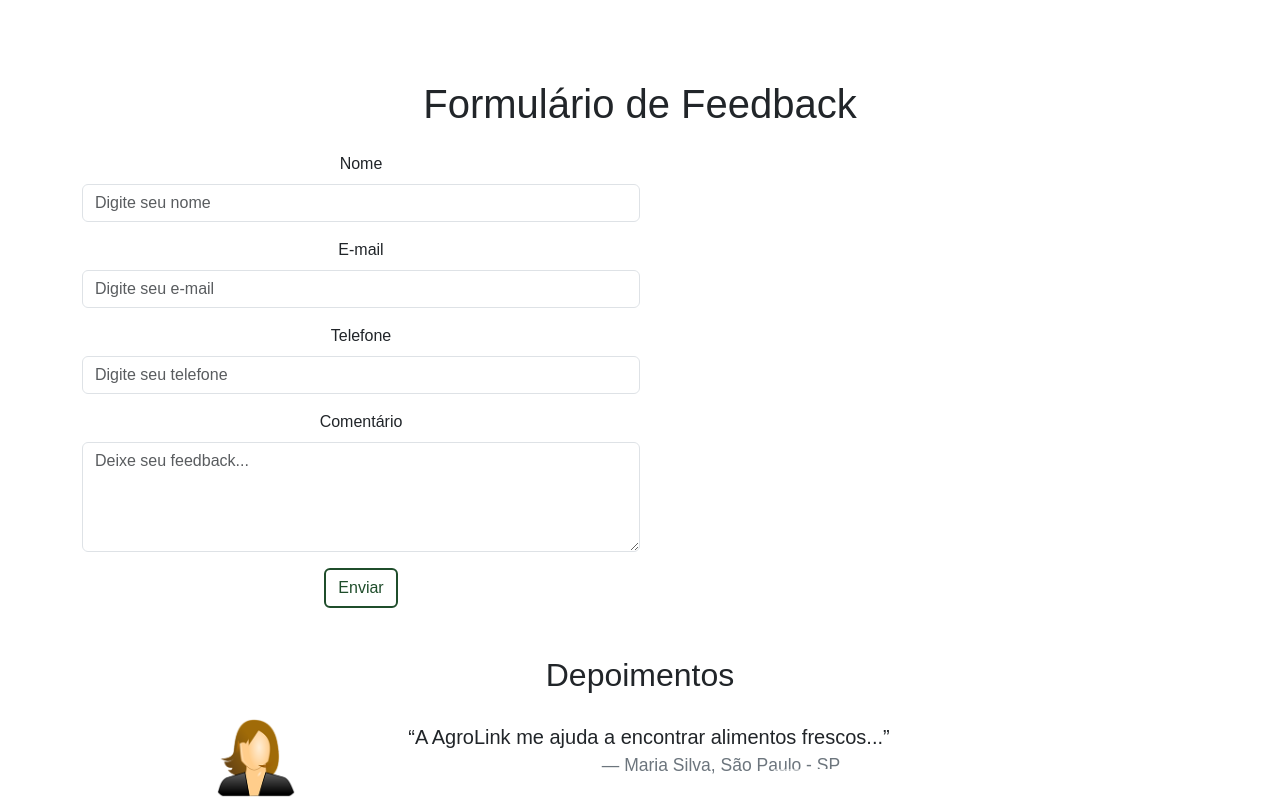
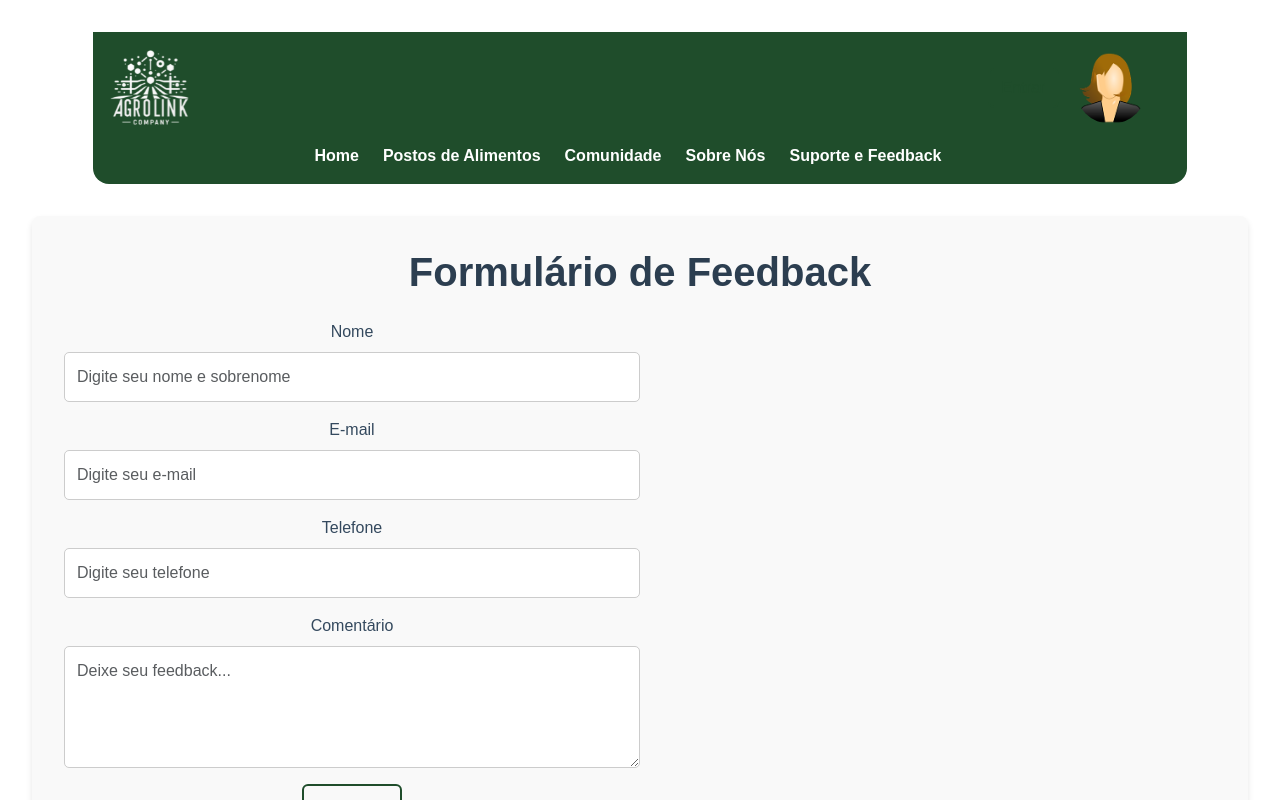
Before and after one commit to MiguelosAguialos/AgroLink, a React (Vite) app: page /feedback in a window 1280 px wide. Built offline with nearby package versions, Linux system fonts and the light colour scheme.

Commit message:
Suporte e Feedback

```diff
--- /dev/null
+++ b/src/pages/suporte_e_feedback/feedback.css
@@ -0,0 +1,56 @@
+
+.container-suporte {
+    background-color: #f9f9f9;
+    border-radius: 8px;
+    padding: 2rem;
+    max-width: 1400px;
+    margin: 2rem auto;
+    box-shadow: 0 4px 6px rgba(0, 0, 0, 0.1);
+  }
+
+  /* Título principal */
+  .container-suporte h1 {
+    color: #2c3e50;
+    margin-bottom: 1.5rem;
+    font-weight: 600;
+    text-align: center;
+  }
+
+  /* Rótulos dos campos */
+  .form-label {
+    color: #34495e;
+    font-weight: 500;
+  }
+
+  /* Campos de texto e textarea */
+  .form-control {
+    border-radius: 5px;
+    border: 1px solid #ccc;
+    padding: 0.75rem;
+  }
+
+  /* Alterando cor de borda em estado de erro */
+  .form-control.is-invalid {
+    border-color: #e74c3c;
+  }
+
+  /* Mensagens de erro */
+  .text-danger {
+    font-size: 0.875rem;
+    margin-top: 0.25rem;
+  }
+
+  /* Botão de envio */
+  .btn.btn-success {
+    background-color: #27ae60;
+    border-color: #27ae60;
+    font-weight: 600;
+    padding: 0.75rem 1.5rem;
+    cursor: pointer;
+  }
+
+  /* Efeito hover no botão */
+  .btn.btn-success:hover {
+    background-color: #2ecc71;
+    border-color: #2ecc71;
+  }
--- a/src/pages/suporte_e_feedback/feedback.jsx
+++ b/src/pages/suporte_e_feedback/feedback.jsx
@@ -1,9 +1,25 @@
-import React from "react";
+import React, { useState } from "react";
 import { Carousel, Row, Col } from "react-bootstrap";
+import "./feedback.css";
+
+import HeaderAgroLink from "../../HeaderAgroLink";
+
 import userIcon from "../../assets/user.png";
 import userIcon2 from "../../assets/user02.png";
 
 function Feedback() {
+  // Estados para cada campo
+  const [name, setName] = useState("");
+  const [email, setEmail] = useState("");
+  const [phone, setPhone] = useState("");
+  const [comment, setComment] = useState("");
+
+  // Estados para mensagens de erro
+  const [errorName, setErrorName] = useState("");
+  const [errorEmail, setErrorEmail] = useState("");
+  const [errorPhone, setErrorPhone] = useState("");
+  const [errorComment, setErrorComment] = useState("");
+
   // Depoimentos de exemplo
   const depoimentos = [
     {
@@ -20,32 +36,153 @@ function Feedback() {
     },
   ];
 
+  // Função de validação
+  const validateFields = () => {
+    let isValid = true;
+
+    // Validação do nome (mínimo 2 palavras)
+    if (!name.trim()) {
+      setErrorName("O nome não pode ser vazio.");
+      isValid = false;
+    } else {
+      const words = name.trim().split(/\s+/);
+      if (words.length < 2) {
+        setErrorName("Informe pelo menos nome e sobrenome.");
+        isValid = false;
+      } else {
+        setErrorName("");
+      }
+    }
+
+    // Validação do e-mail (regex simples)
+    if (!email.trim()) {
+      setErrorEmail("O e-mail não pode ser vazio.");
+      isValid = false;
+    } else {
+      const emailRegex = /^[^\s@]+@[^\s@]+\.[^\s@]+$/;
+      if (!emailRegex.test(email)) {
+        setErrorEmail("Informe um e-mail válido.");
+        isValid = false;
+      } else {
+        setErrorEmail("");
+      }
+    }
+
+    // Validação do telefone (ao menos 8 dígitos numéricos)
+    if (!phone.trim()) {
+      setErrorPhone("O telefone não pode ser vazio.");
+      isValid = false;
+    } else {
+      const numbersOnly = phone.replace(/\D/g, "");
+      if (numbersOnly.length < 8) {
+        setErrorPhone("Informe um número de telefone válido.");
+        isValid = false;
+      } else {
+        setErrorPhone("");
+      }
+    }
+
+    // Validação do comentário (entre 30 e 500 caracteres)
+    if (!comment.trim()) {
+      setErrorComment("O comentário não pode ser vazio.");
+      isValid = false;
+    } else {
+      const length = comment.trim().length;
+      if (length < 30) {
+        setErrorComment("O comentário deve ter no mínimo 30 caracteres.");
+        isValid = false;
+      } else if (length > 500) {
+        setErrorComment("O comentário não pode ultrapassar 500 caracteres.");
+        isValid = false;
+      } else {
+        setErrorComment("");
+      }
+    }
+
+    return isValid;
+  };
+
+  // Função para enviar o formulário
+  const handleSubmit = (e) => {
+    e.preventDefault();
+    const isFormValid = validateFields();
+    if (isFormValid) {
+      alert("Feedback enviado com sucesso!");
+      // Limpar campos após envio
+      setName("");
+      setEmail("");
+      setPhone("");
+      setComment("");
+    }
+  };
+
   return (
-    <div className="container mt-5">
+    <>
+      {/* Header */}
+      <HeaderAgroLink />
+
+      <div className="container-suporte">
         <h1>Formulário de Feedback</h1>
-      <form className="mt-4">
+        <form onSubmit={handleSubmit}>
+          {/* Nome */}
           <div className="mb-3">
             <label className="form-label">Nome</label>
-          <input type="text" className="form-control" placeholder="Digite seu nome" />
+            <input
+              type="text"
+              className={`form-control ${errorName ? "is-invalid" : ""}`}
+              placeholder="Digite seu nome e sobrenome"
+              value={name}
+              onChange={(e) => setName(e.target.value)}
+            />
+            {errorName && <small className="text-danger">{errorName}</small>}
           </div>
 
+          {/* E-mail */}
           <div className="mb-3">
             <label className="form-label">E-mail</label>
-          <input type="email" className="form-control" placeholder="Digite seu e-mail" />
+            <input
+              type="email"
+              className={`form-control ${errorEmail ? "is-invalid" : ""}`}
+              placeholder="Digite seu e-mail"
+              value={email}
+              onChange={(e) => setEmail(e.target.value)}
+            />
+            {errorEmail && <small className="text-danger">{errorEmail}</small>}
           </div>
 
+          {/* Telefone */}
           <div className="mb-3">
             <label className="form-label">Telefone</label>
-          <input type="text" className="form-control" placeholder="Digite seu telefone" />
+            <input
+              type="text"
+              className={`form-control ${errorPhone ? "is-invalid" : ""}`}
+              placeholder="Digite seu telefone"
+              value={phone}
+              onChange={(e) => setPhone(e.target.value)}
+            />
+            {errorPhone && <small className="text-danger">{errorPhone}</small>}
           </div>
 
+          {/* Comentário */}
           <div className="mb-3">
             <label className="form-label">Comentário</label>
-          <textarea className="form-control" rows="4" placeholder="Deixe seu feedback..."></textarea>
+            <textarea
+              className={`form-control ${errorComment ? "is-invalid" : ""}`}
+              rows="4"
+              placeholder="Deixe seu feedback..."
+              value={comment}
+              onChange={(e) => setComment(e.target.value)}
+            />
+            {errorComment && (
+              <small className="text-danger">{errorComment}</small>
+            )}
           </div>
 
-        <button type="submit" className="btn btn-success">Enviar</button>
+          <button type="submit" className="btn btn-success">
+            Enviar
+          </button>
         </form>
+      </div>
 
       {/* Carrossel de depoimentos */}
       <div className="my-5">
@@ -73,7 +210,7 @@ function Feedback() {
           ))}
         </Carousel>
       </div>
-    </div>
+    </>
   );
 }
 
--- /dev/null
+++ b/src/pages/suporte_e_feedback/suporte.css
@@ -0,0 +1,58 @@
+/* Suporte.css */
+
+/* Container maior */
+.container-suporte {
+    background-color: #f9f9f9;   /* cor de fundo suave */
+    border-radius: 8px;         /* cantos arredondados */
+    padding: 2rem;              /* espaçamento interno */
+    max-width: 700px;           /* largura máxima */
+    margin: 2rem auto;          /* centralizar horizontalmente */
+    box-shadow: 0 4px 6px rgba(0, 0, 0, 0.1); /* leve sombra */
+  }
+
+  /* Título principal */
+  .container-suporte h1 {
+    color: #2c3e50;             /* cor do texto do título */
+    margin-bottom: 1.5rem;
+    font-weight: 600;
+    text-align: center;
+  }
+
+  /* Rótulos dos campos */
+  .form-label {
+    color: #34495e;             /* cor dos labels */
+    font-weight: 500;
+  }
+
+  /* Campos de texto e textarea */
+  .form-control {
+    border-radius: 5px;         /* suaviza bordas */
+    border: 1px solid #ccc;
+    padding: 0.75rem;
+  }
+
+  /* Alterando cor de borda em estado de erro (usando sua lógica is-invalid) */
+  .form-control.is-invalid {
+    border-color: #e74c3c;      /* cor de erro */
+  }
+
+  /* Mensagens de erro */
+  .text-danger {
+    font-size: 0.875rem;        /* deixa o texto menor */
+    margin-top: 0.25rem;
+  }
+
+  /* Botão de envio */
+  .btn.btn-success {
+    background-color: #27ae60;
+    border-color: #27ae60;
+    font-weight: 600;
+    padding: 0.75rem 1.5rem;
+    cursor: pointer;
+  }
+
+  /* Efeito hover no botão */
+  .btn.btn-success:hover {
+    background-color: #2ecc71;
+    border-color: #2ecc71;
+  }
--- a/src/pages/suporte_e_feedback/suporte.jsx
+++ b/src/pages/suporte_e_feedback/suporte.jsx
@@ -1,8 +1,8 @@
 import React, { useState } from "react";
+import "./suporte.css";
+import HeaderAgroLink from "../../HeaderAgroLink";
 
 function Suporte() {
-
-
   // Estados para cada campo
   const [name, setName] = useState("");
   const [email, setEmail] = useState("");
@@ -40,7 +40,7 @@ function Suporte() {
       isValid = false;
     } else {
       // Expressão regular simples para checar formato de email
-      const emailRegex = /^[^\\s@]+@[^\\s@]+\\.[^\\s@]+$/;
+      const emailRegex = /^[^\s@]+@[^\s@]+\.[^\s@]+$/;
       if (!emailRegex.test(email)) {
         setErrorEmail("Informe um e-mail válido.");
         isValid = false;
@@ -56,7 +56,7 @@ function Suporte() {
     } else {
       // Aqui você pode usar um regex ou lógica mais específica
       // Exemplo simples: checar se tem ao menos 8 dígitos
-      const numbersOnly = phone.replace(/\\D/g, ""); // remove tudo que não é dígito
+      const numbersOnly = phone.replace(/\D/g, "");
       if (numbersOnly.length < 8) {
         setErrorPhone("Informe um número de telefone válido.");
         isValid = false;
@@ -103,9 +103,8 @@ function Suporte() {
   };
 
   return (
-
-
-
+    <>
+      <HeaderAgroLink />
       <div className="container mt-5">
         <h1>Formulário de Solicitação de Suporte</h1>
         <form className="mt-4" onSubmit={handleSubmit}>
@@ -158,7 +157,9 @@ function Suporte() {
               value={message}
               onChange={(e) => setMessage(e.target.value)}
             ></textarea>
-          {errorMessage && <small className="text-danger">{errorMessage}</small>}
+            {errorMessage && (
+              <small className="text-danger">{errorMessage}</small>
+            )}
           </div>
 
           <button type="submit" className="btn btn-success">
@@ -166,6 +167,7 @@ function Suporte() {
           </button>
         </form>
       </div>
+    </>
   );
 }
 
--- a/src/pages/suporte_e_feedback/suporte_e_feedback.jsx
+++ b/src/pages/suporte_e_feedback/suporte_e_feedback.jsx
@@ -1,5 +1,5 @@
 import React from "react";
-import HeaderAgroLink from "../../HeaderAgroLink"; // Ajuste o caminho conforme a estrutura do seu projeto
+import HeaderAgroLink from "../../HeaderAgroLink";
 import "./suporte_e_feedback.css";
 
 function SuporteEFeedback() {
```
Lines whose indentation alone changed are shown as unchanged.
